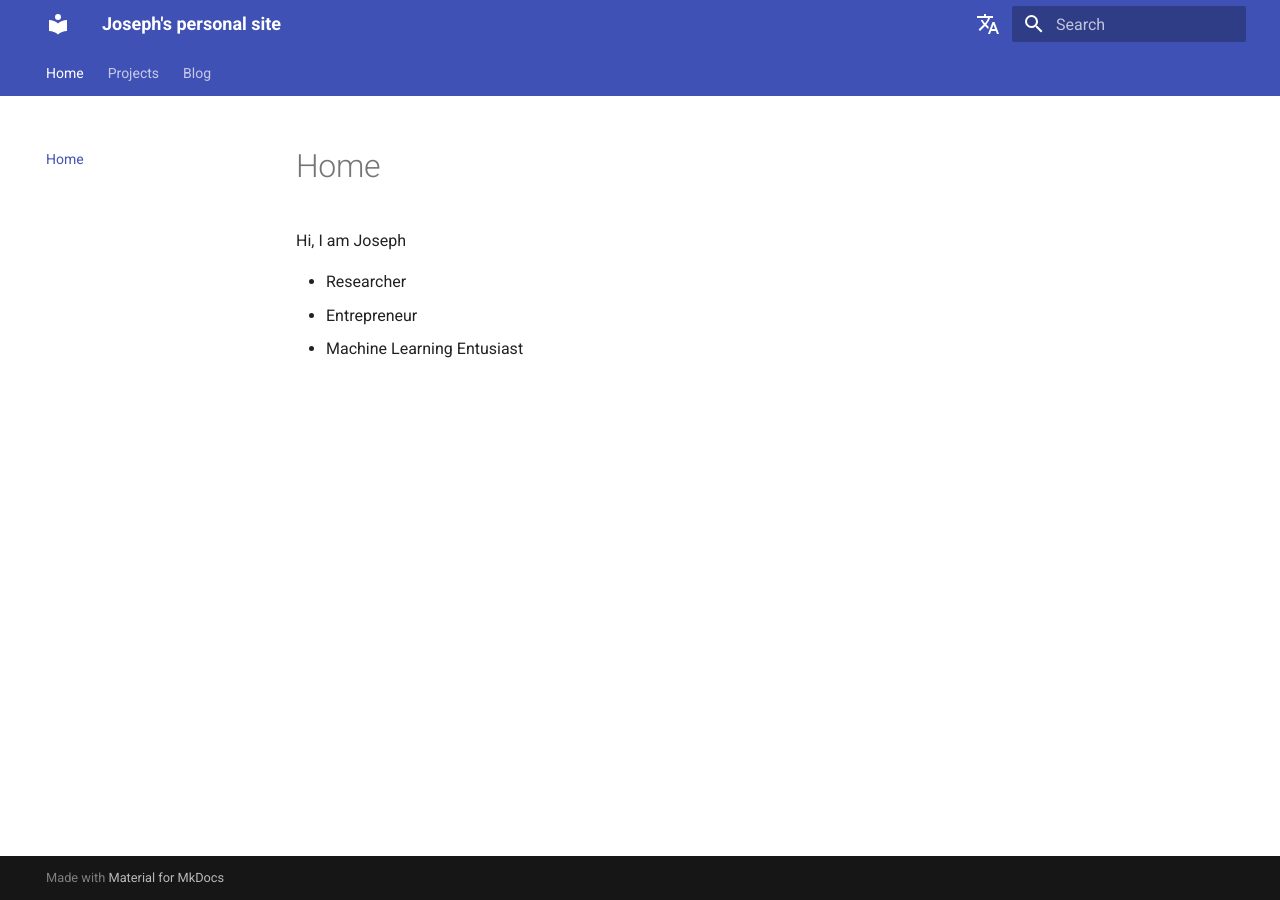
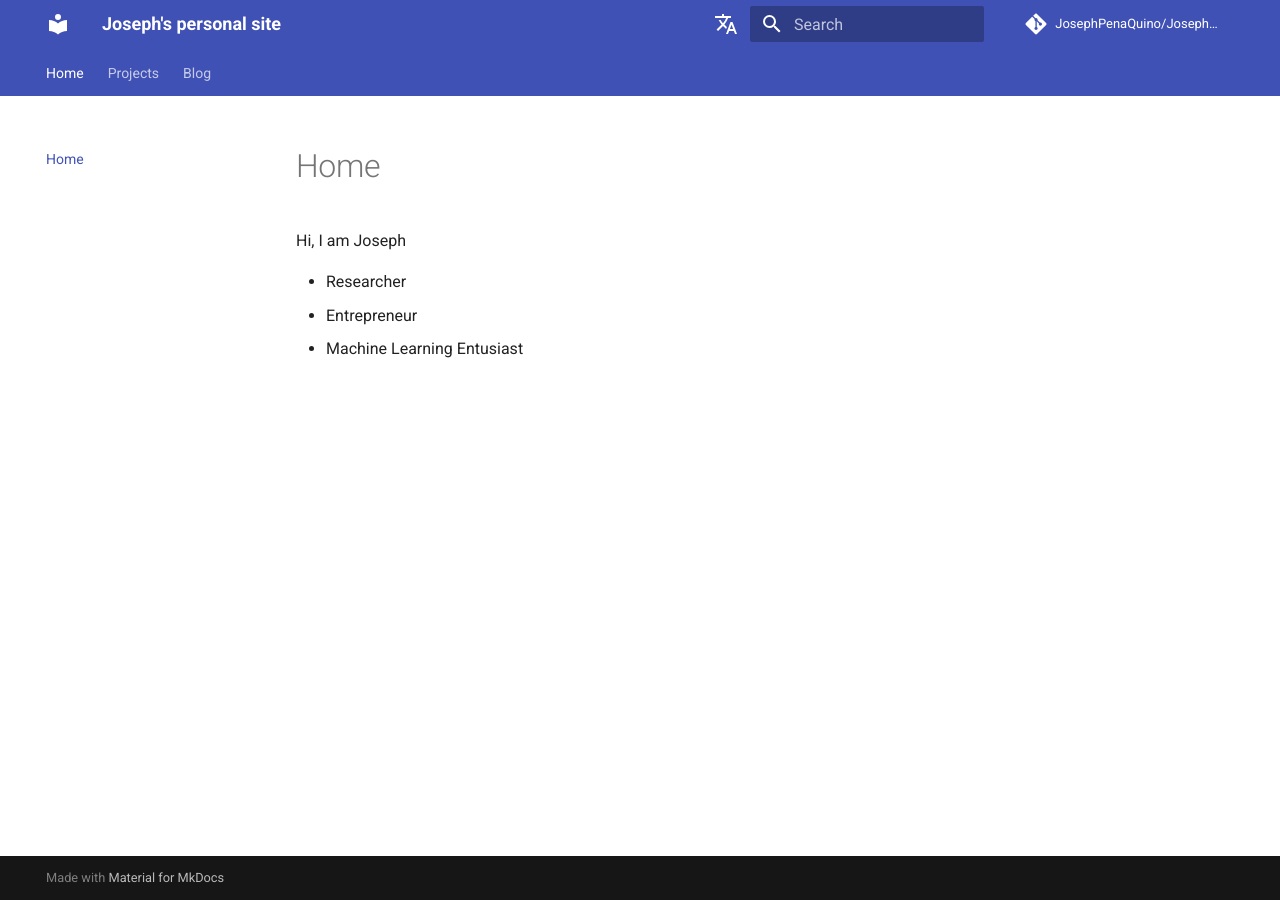
Before and after one commit to joseph-pq/joseph-pq.github.io, an MkDocs documentation site: the page built from docs/index.md, in a window 1280 px wide. Built offline with MkDocs 1.6.1 and Material for MkDocs 9.7.7, drawn with Linux system fonts in a browser that asks for light colours; comment, search, counter and statistics services are not loaded.

Commit message:
🚧 set git repo in header

```diff
--- a/mkdocs.yml
+++ b/mkdocs.yml
@@ -1,7 +1,13 @@
 # yaml-language-server: $schema=https://squidfunk.github.io/mkdocs-material/schema.json
 
+# Site
 site_name: Joseph's personal site
 site_url: https://josephpenaquino.github.io/
+
+# Git
+repo_url: https://github.com/JosephPenaQuino/JosephPenaQuino.github.io
+repo_name: JosephPenaQuino/JosephPenaQuino.github.io
+
 theme:
   name: material
   language: en
```
